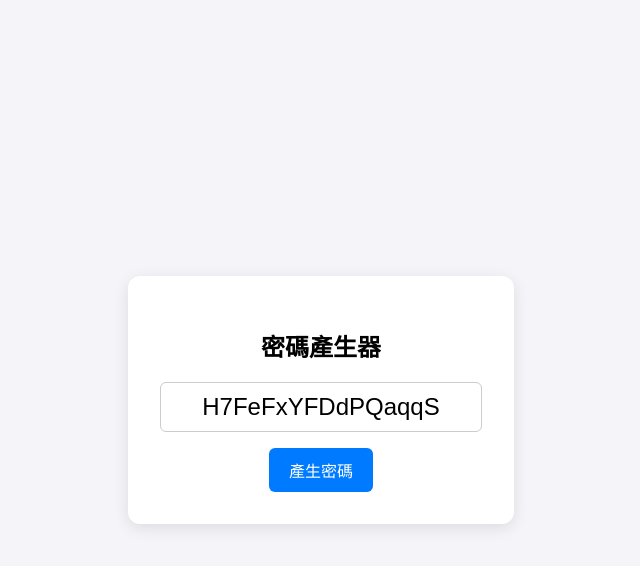
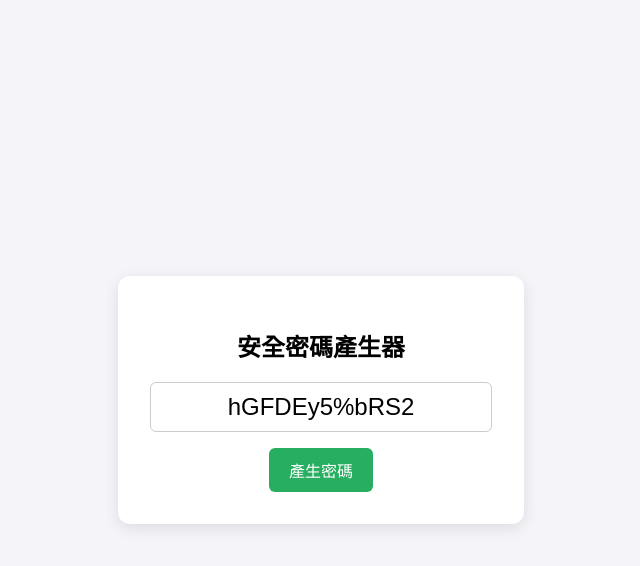
Before and after one commit to webutilityhub-pro/my-tools, a plain HTML site: page password-generator/index.html in a window 1280 px wide. Both pictures are taken after a click on the button "產生密碼". Shown: the whole page, without its empty margins (319-959 px from the left). Drawn offline with Linux system fonts and the light colour scheme.

Commit message:
Update index.html

```diff
--- a/password-generator/index.html
+++ b/password-generator/index.html
@@ -2,30 +2,47 @@
 <html lang="zh-Hant">
 <head>
     <meta charset="UTF-8">
-    <title>密碼產生器</title>
+    <title>專業密碼產生器</title>
     <style>
-        body { font-family: sans-serif; display: flex; justify-content: center; align-items: center; height: 100vh; background: #f4f4f9; margin: 0; }
+        body { font-family: 'Segoe UI', sans-serif; display: flex; justify-content: center; align-items: center; height: 100vh; background: #f4f4f9; margin: 0; }
         .box { background: white; padding: 2rem; border-radius: 12px; box-shadow: 0 4px 15px rgba(0,0,0,0.1); text-align: center; }
-        input { font-size: 1.5rem; width: 300px; padding: 10px; border: 1px solid #ccc; border-radius: 6px; margin-bottom: 1rem; text-align: center; }
-        button { padding: 10px 20px; font-size: 1rem; background: #007bff; color: white; border: none; border-radius: 6px; cursor: pointer; }
-        button:hover { background: #0056b3; }
+        input { font-size: 1.5rem; width: 320px; padding: 10px; border: 1px solid #ccc; border-radius: 6px; margin-bottom: 1rem; text-align: center; }
+        button { padding: 10px 20px; font-size: 1rem; background: #27ae60; color: white; border: none; border-radius: 6px; cursor: pointer; }
+        button:hover { background: #219150; }
     </style>
 </head>
 <body>
     <div class="box">
-        <h2>密碼產生器</h2>
-        <input type="text" id="result" readonly>
+        <h2>安全密碼產生器</h2>
+        <input type="text" id="result" readonly placeholder="產生 12 位安全密碼">
         <br>
         <button onclick="makePassword()">產生密碼</button>
     </div>
     <script>
         function makePassword() {
-            const chars = "ABCDEFGHJKLMNPQRSTUVWXYZabcdefghijkmnpqrstuvwxyz23456789";
-            let password = "";
-            for (let i = 0; i < 16; i++) {
-                password += chars.charAt(Math.floor(Math.random() * chars.length));
+            const upper = "ABCDEFGHJKLMNPQRSTUVWXYZ";
+            const lower = "abcdefghijkmnpqrstuvwxyz";
+            const num = "23456789";
+            const spec = "!@#$%^&*";
+
+            // 確保每種類型至少出現一個 (4 個字元)
+            let password = [
+                upper[Math.floor(Math.random() * upper.length)],
+                lower[Math.floor(Math.random() * lower.length)],
+                num[Math.floor(Math.random() * num.length)],
+                spec[Math.floor(Math.random() * spec.length)]
+            ];
+
+            // 補齊剩餘長度 (12 - 4 = 8 個字元)
+            const all = upper + lower + num + spec;
+            for (let i = 0; i < 8; i++) {
+                password.push(all[Math.floor(Math.random() * all.length)]);
             }
-            document.getElementById("result").value = password;
+
+            // 洗牌算法確保隨機性
+            password = password.sort(() => Math.random() - 0.5);
+
+            document.getElementById("result").value = password.join('');
         }
     </script>
 </body>
```
